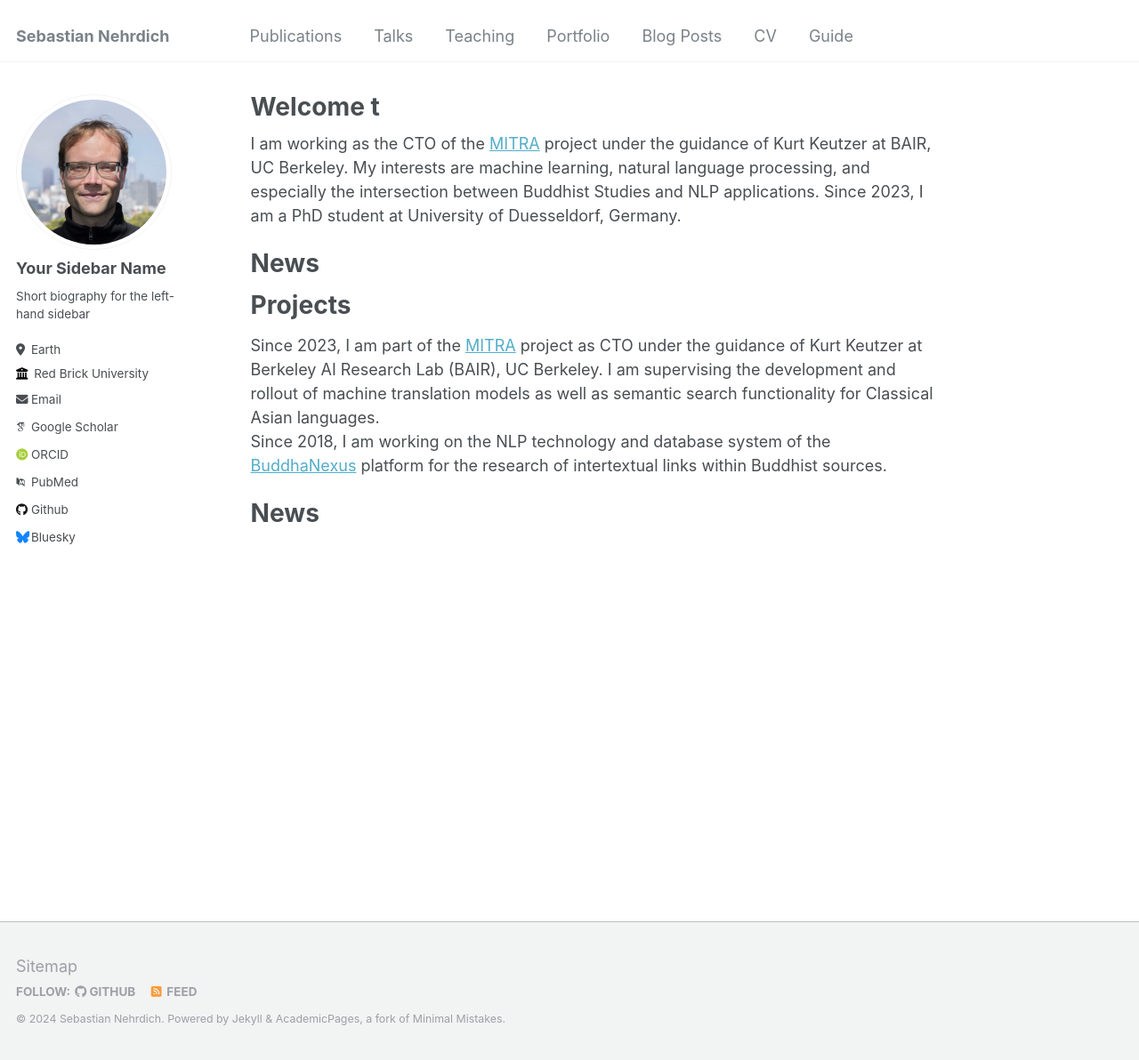
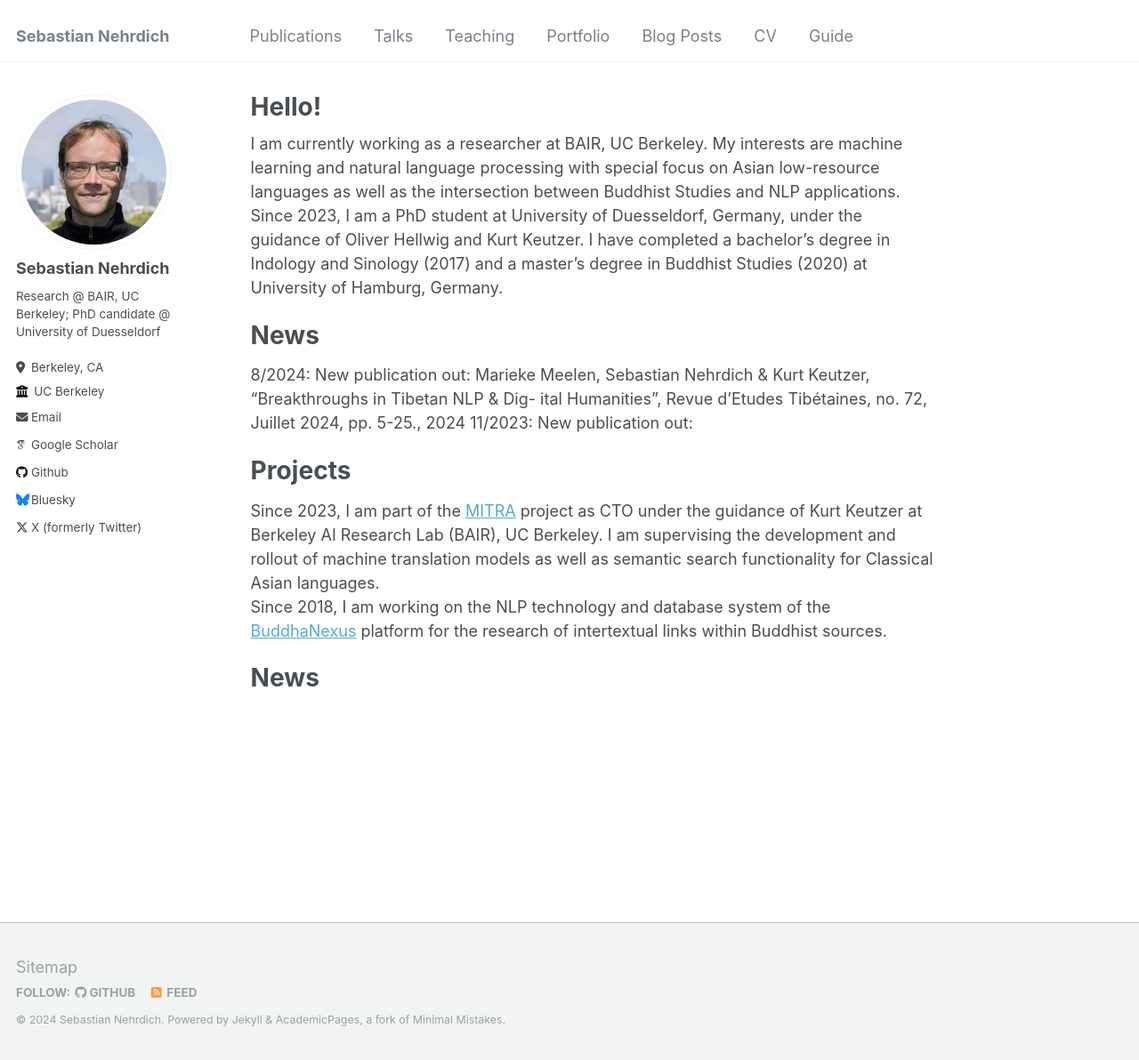
Before and after one commit to sebastian-nehrdich/sebastian-nehrdich.github.io, a Jekyll site: the page built from _pages/about.md, in a window 1280 px wide and 1192 px high. Shown: the whole window at 89% size. Built offline with Jekyll 4.4.1, drawn with Linux system fonts in a browser that asks for light colours; some web fonts are replaced.

Commit message:
Added more content

```diff
--- a/_config.yml
+++ b/_config.yml
@@ -22,22 +22,22 @@ repository               : "sebastian-nehrdich/sebastian-nehrdich.github.io"
 author:
   # Biographic information
   avatar           : "profile.png"
-  name             : "Your Sidebar Name"
+  name             : "Sebastian Nehrdich"
   pronouns         : # example: "she/her"
-  bio              : "Short biography for the left-hand sidebar"
-  location         : "Earth"
-  employer         : "Red Brick University"
+  bio              : "Research @ BAIR, UC Berkeley; PhD candidate @ University of Duesseldorf"
+  location         : "Berkeley, CA"
+  employer         : "UC Berkeley"
   uri              : # URL
-  email            : "none@example.org"
+  email            : "nehrdich@berkeley.edu"
 
   # Academic websites
   arxiv            : # URL - Update with the correct link to your profile
-  googlescholar    : "https://scholar.google.com/citations?user=PS_CX0AAAAAJ"
+  googlescholar    : "https://scholar.google.com/citations?user=CgWwwlQAAAAJ&hl=de"
   impactstory      : # URL
-  orcid            : "http://orcid.org/yourorcidurl"
-  semantic         : # URL
-  pubmed           : "https://www.ncbi.nlm.nih.gov/pubmed/?term=john+snow"
-  researchgate     : # URL
+  #orcid            : "http://orcid.org/yourorcidurl"
+  #semantic         : # URL
+  #pubmed           : "https://www.ncbi.nlm.nih.gov/pubmed/?term=john+snow"
+  #researchgate     : # URL
 
   # Repositories and software development
   bitbucket        : # Username - Update with your username on the site
@@ -65,7 +65,7 @@ author:
   steam            : # Username
   telegram         : # URL
   tumblr           : # Username
-  twitter          : # Username for X / Twitter
+  twitter          : SebastianNehrd2
   vine             : # Username
   weibo            : # Username
   wikipedia        : # Username
--- a/_pages/about.md
+++ b/_pages/about.md
@@ -1,17 +1,21 @@
 ---
 permalink: /
-title: "Welcome t"
+title: "Hello!"
 author_profile: true
 redirect_from:
   - /about/
   - /about.html
 ---
 
-I am working as the CTO of the [MITRA](https://dharmamitra.org) project under the guidance of Kurt Keutzer at BAIR, UC Berkeley. My interests are machine learning, natural language processing, and especially the intersection between Buddhist Studies and NLP applications.
-Since 2023, I am a PhD student at University of Duesseldorf, Germany.
+I am currently working as a researcher at BAIR, UC Berkeley. My interests are machine learning and natural language processing with special focus on Asian low-resource languages as well as the intersection between Buddhist Studies and NLP applications.
+Since 2023, I am a PhD student at University of Duesseldorf, Germany, under the guidance of Oliver Hellwig and Kurt Keutzer. I have completed a bachelor's degree in Indology and Sinology (2017) and a master's degree in Buddhist Studies (2020) at University of Hamburg, Germany.
+
+
 
 News
 =====
+8/2024: New publication out: Marieke Meelen, Sebastian Nehrdich & Kurt Keutzer, “Breakthroughs in Tibetan NLP & Dig- ital Humanities”, Revue d’Etudes Tibétaines, no. 72, Juillet 2024, pp. 5-25., 2024
+11/2023: New publication out:
 
 Projects
 =====
```
